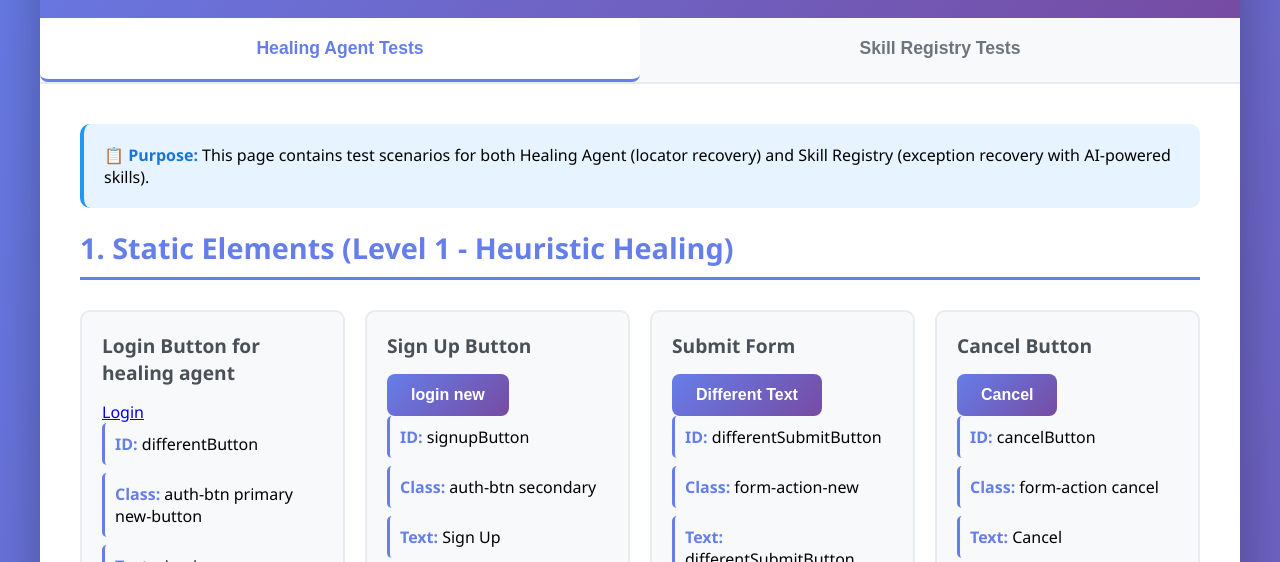
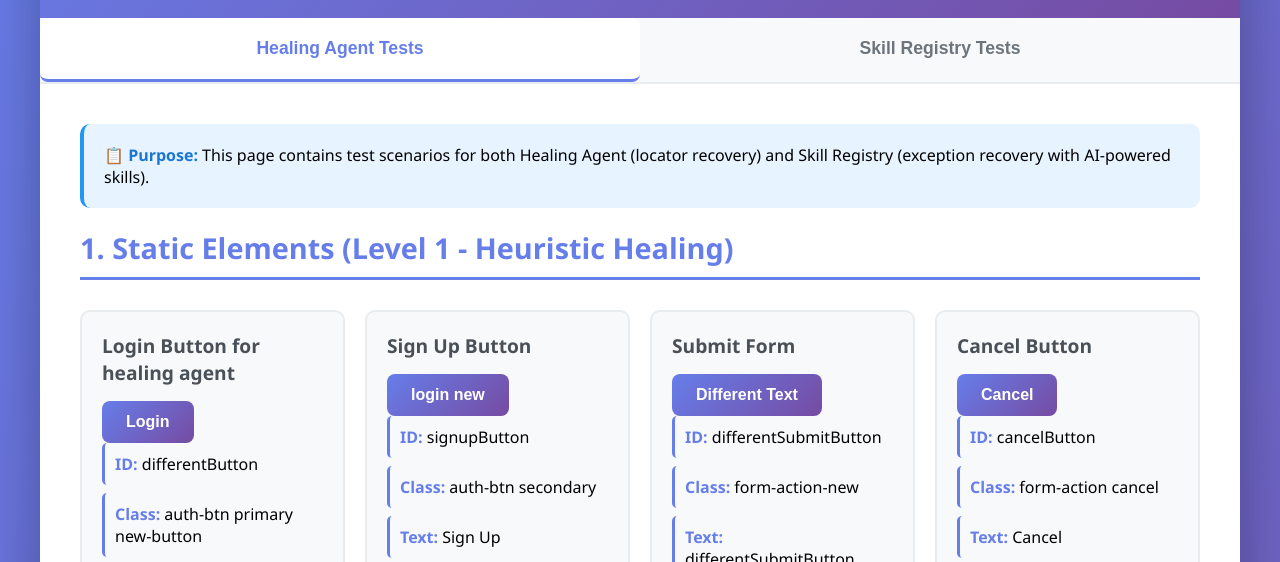
Before and after one commit to prince75riluse-gif/healing-AgentTest, a plain HTML site: page index.html in a window 1280 px wide. Shown: the part 235-797 px from the top of the page. Drawn offline with Linux system fonts and the light colour scheme.

Commit message:
reverted to button

```diff
--- a/index.html
+++ b/index.html
@@ -43,7 +43,7 @@
                     <div class="test-elements">
                         <div class="test-card">
                             <h3>Login Button for healing agent</h3>
-                            <a href="#" id="loginbutton" class="auth-btn primary" onclick="event.preventDefault(); console.log('Login clicked');">Login</a>
+                            <button id="differentButton" class="auth-btn primary">Login</button>
                             <ul class="element-list">
                                 <li><strong>ID:</strong> differentButton</li>
                                 <li><strong>Class:</strong> auth-btn primary new-button</li>
```
